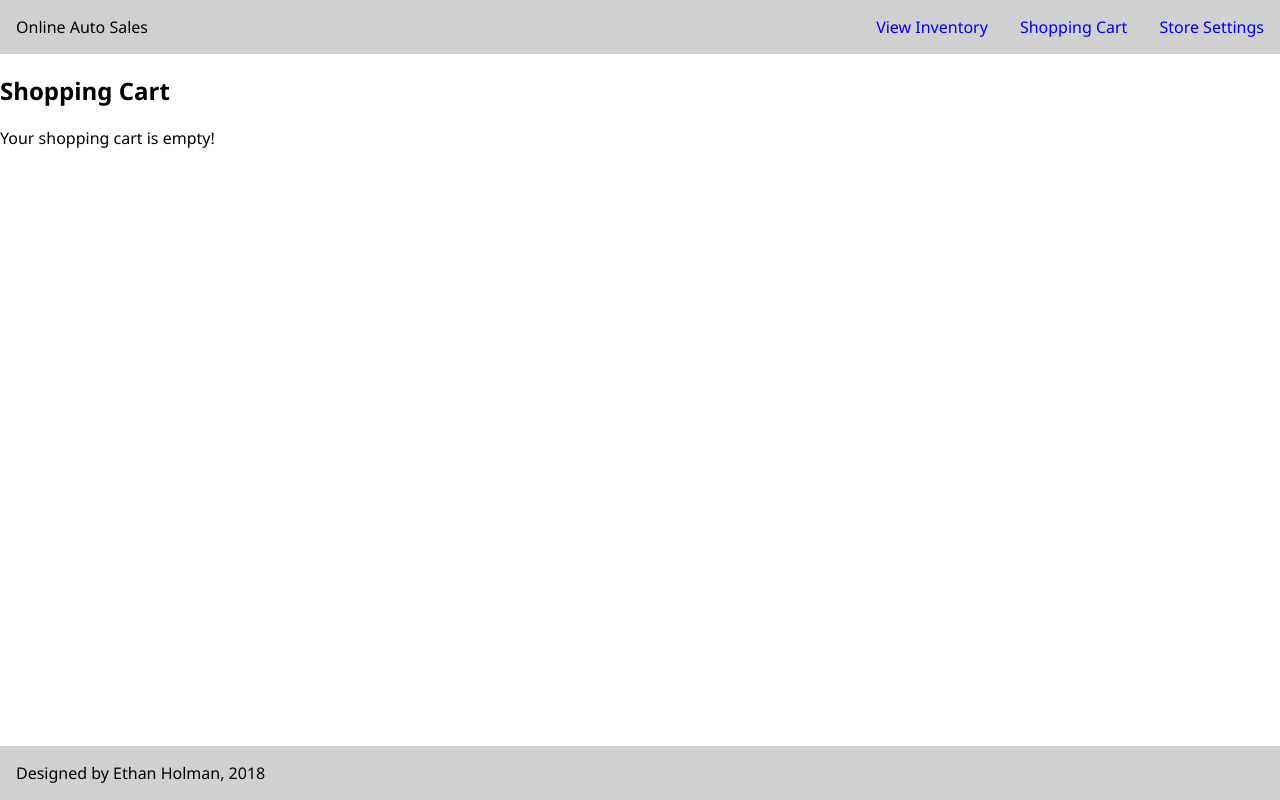
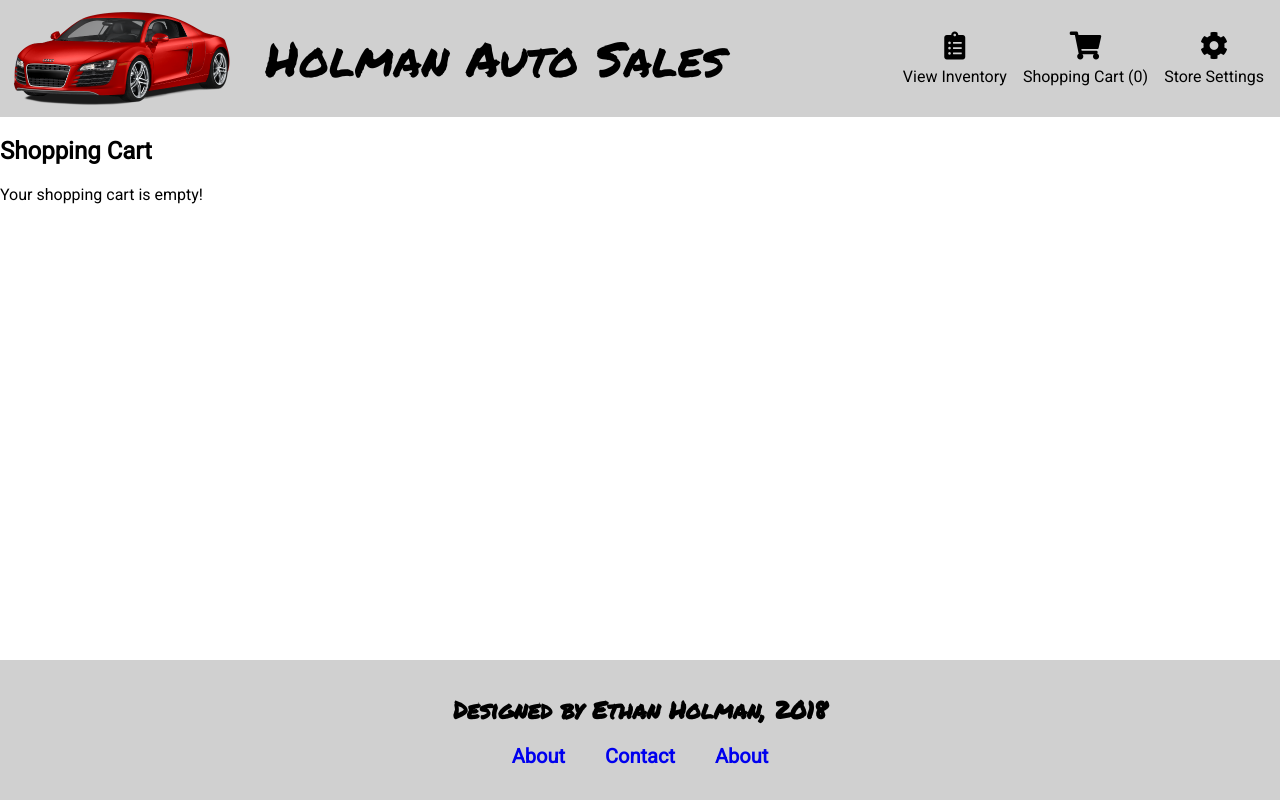
Before and after one commit to EthanHolman/Cscd378Cart, an Angular app: page /#/checkout in a window 1280 px wide. Built offline with nearby package versions, Linux system fonts and the light colour scheme.

Commit message:
lots of styling changes

```diff
--- a/src/app/app.component.html
+++ b/src/app/app.component.html
@@ -1,10 +1,11 @@
 <div class='site-container'>
     <div class='navbar-container'>
-        <div>Online Auto Sales</div>
+        <div class='graphic'><img src='assets/img/audi_r8.png' /></div>
+        <div class='title'>Holman Auto Sales</div>
         <nav>
-            <a routerLink='/inventory'>View Inventory</a>
-            <a routerLink='/checkout'>Shopping Cart</a>
-            <a routerLink='/settings'>Store Settings</a>
+            <a routerLink='/inventory'><i class="fas fa-clipboard-list"></i>View Inventory</a>
+            <a routerLink='/checkout'><i class="fas fa-shopping-cart"></i>Shopping Cart ({{ getNumCartItems() }})</a>
+            <a routerLink='/settings'><i class="fas fa-cog"></i>Store Settings</a>
         </nav>
     </div>
 
@@ -13,6 +14,13 @@
     </div>
 
     <div class='footer-container'>
-        <div>Designed by Ethan Holman, 2018</div>
+        <div>
+            <h2>Designed by Ethan Holman, 2018</h2>
+            <nav>
+                <a routerLink='/'>About</a>
+                <a routerLink='/'>Contact</a>
+                <a routerLink='/'>About</a>
+            </nav>
+        </div>
     </div>
 </div>
--- a/src/app/app.component.scss
+++ b/src/app/app.component.scss
@@ -3,7 +3,7 @@
 .site-container {
     display: flex;
     flex-direction: column;
-    min-height: 100vh
+    min-height: 100vh;
 }
 
 .navbar-container {
@@ -12,18 +12,48 @@
     flex-direction: column;
     font-family: sans-serif;
 
-    @include bp(sm) {
+    @include bp(md) {
         flex-direction: row;
     }
 
-    div { flex: 1; }
+    .graphic {
+        padding: 0.5em;
+        img {
+            max-height: 100px;
+            display: block;
+            margin: auto;
+        }
+    }
 
-    nav a, div { padding: 1em; }
+    .title {
+        flex-grow: 1;
+        font-family: 'Permanent Marker';
+        font-size: 9vw;
+        text-align: center;
+
+        @include bp(sm) { font-size: 3em; }
+        @include bp(md) { text-align: left; }
+    }
+
+    nav a, .title { padding: 0.5em; }
+
+    nav { display: flex; padding: 0.5em; }
+
     nav a {
         display: inline-block;
+        text-align: center;
+        flex-grow: 1;
+        align-self: center;
+        color: black;
+
+        i {
+            display: block;
+            font-size: 1.75em;
+            padding-bottom: 0.25em;
+        }
 
         &:hover {
-            background-color: $md-grey;
+            background-color: $accent1;
             color: white;
         }
     }
@@ -36,7 +66,25 @@
 
 .footer-container {
     background-color: $light-grey;
+    padding: 1em;
+
+    h2 {
+        font-family: 'Permanent Marker';
+        margin: 0;
+        padding-bottom: 1rem;
+    }
+
     div {
+        text-align: center;
+        margin: auto;
         padding: 1em;
+
+        a {
+            font-size: 1.25em;
+            font-weight: bold;
+            display: inline-block;
+            padding: 0 1em;
+        }
     }
+
 }
--- a/src/app/app.component.ts
+++ b/src/app/app.component.ts
@@ -1,10 +1,20 @@
-import { Component } from '@angular/core';
+import { Component, OnInit } from '@angular/core';
+import { CartService } from './core/services/cart.service';
 
 @Component({
-  selector: 'app-root',
-  templateUrl: './app.component.html',
-  styleUrls: ['./app.component.scss']
+    selector: 'app-root',
+    templateUrl: './app.component.html',
+    styleUrls: ['./app.component.scss']
 })
-export class AppComponent {
+export class AppComponent implements OnInit {
 
+    constructor(private _cartService: CartService) {}
+
+    ngOnInit(): void {
+
+    }
+
+    getNumCartItems(): number {
+        return this._cartService.getNumItems();
+    }
 }
--- a/src/app/core/services/cart.service.ts
+++ b/src/app/core/services/cart.service.ts
@@ -13,6 +13,10 @@ export class CartService {
         return this.cartItems;
     }
 
+    getNumItems(): number {
+        return this.cartItems.length;
+    }
+
     addToCart(item: Product, quantity: number): void {
         this.cartItems.push(new CartLineItem(item, quantity));
     }
--- a/src/app/routed-modules/inventory/components/product-list.component.html
+++ b/src/app/routed-modules/inventory/components/product-list.component.html
@@ -3,9 +3,12 @@
     <div class='categories-container'>
         <h2>Categories</h2>
         <div *ngIf='!categoriesLoaded' class='category'>Loading...</div>
-        <div *ngFor='let category of categories' class='category'>
+        <a *ngIf='categoriesLoaded' class='category'>
+            All Products
+        </a>
+        <a *ngFor='let category of categories' class='category'>
             {{ category.name}}
-        </div>
+        </a>
     </div>
 
     <div class='products-container'>
--- a/src/app/routed-modules/inventory/components/product-list.component.scss
+++ b/src/app/routed-modules/inventory/components/product-list.component.scss
@@ -19,10 +19,11 @@
 
         .category {
             padding: 0.5em;
+            display: block;
         }
 
         .category:hover {
-            background-color: $md-grey;
+            background-color: $accent1;
             color: white;
         }
     }
@@ -30,7 +31,6 @@
     .products-container {
         display: flex;
         flex-wrap: wrap;
-        cursor: pointer;
 
         @include bp(sm) {
             flex: 4;
@@ -40,15 +40,24 @@
             display: flex;
             flex-direction: column;
             flex-grow: 1;
-            max-width: calc(25% - 2em);
-            width: 25%;
             margin: 1em;
             border: 1px solid $light-grey;
             text-align: center;
-            border-radius: 9px;
+            border-radius: 5px;
             overflow: hidden;
             box-shadow: 0px 4px 11px -9px black;
             background-color: #f4f4f4;
+            cursor: pointer;
+
+            @include bp(md) {
+                width: 50%;
+                max-width: calc(50% - 2em);
+            }
+
+            @include bp(lg) {
+                width: 25%;
+                max-width: calc(25% - 2em);
+            }
 
             .image {
                 width: 100%;
@@ -67,7 +76,8 @@
                 }
 
                 .description {
-                    font-style: italic;
+                    padding-top: 0.25em;
+                    font-family: 'Merriweather';
                 }
             }
 
--- a/src/assets/scss/_variables.scss
+++ b/src/assets/scss/_variables.scss
@@ -1,6 +1,8 @@
 $light-grey: #d0d0d0;
 $lighter-grey: #f0f0f0;
 $md-grey: #a0a0a0;
+$accent1: #00cc66;
+$bg1: #f0f0f0;
 
 
 @mixin bp($size) {
--- a/src/assets/scss/styles.scss
+++ b/src/assets/scss/styles.scss
@@ -2,7 +2,7 @@
 
 * {
     box-sizing: border-box;
-    font-family: 'Segoe UI', Tahoma, Geneva, Verdana, sans-serif;
+    font-family: 'Roboto', 'Segoe UI', Tahoma, Geneva, Verdana, sans-serif;
 }
 
 html, body {
--- a/src/index.html
+++ b/src/index.html
@@ -4,7 +4,8 @@
   <meta charset="utf-8">
   <title>Cscd378Cart</title>
   <base href="/">
-
+  <link href="https://use.fontawesome.com/releases/v5.0.8/css/all.css" rel="stylesheet">
+  <link href="https://fonts.googleapis.com/css?family=Roboto|Merriweather|Permanent+Marker" rel="stylesheet">
   <meta name="viewport" content="width=device-width, initial-scale=1">
   <link rel="icon" type="image/x-icon" href="favicon.png">
 </head>
```
Also changed, not shown: src/assets/product-img/2016-rogue.jpg (added), src/assets/product-img/Nissan-350Z.jpg (added).
